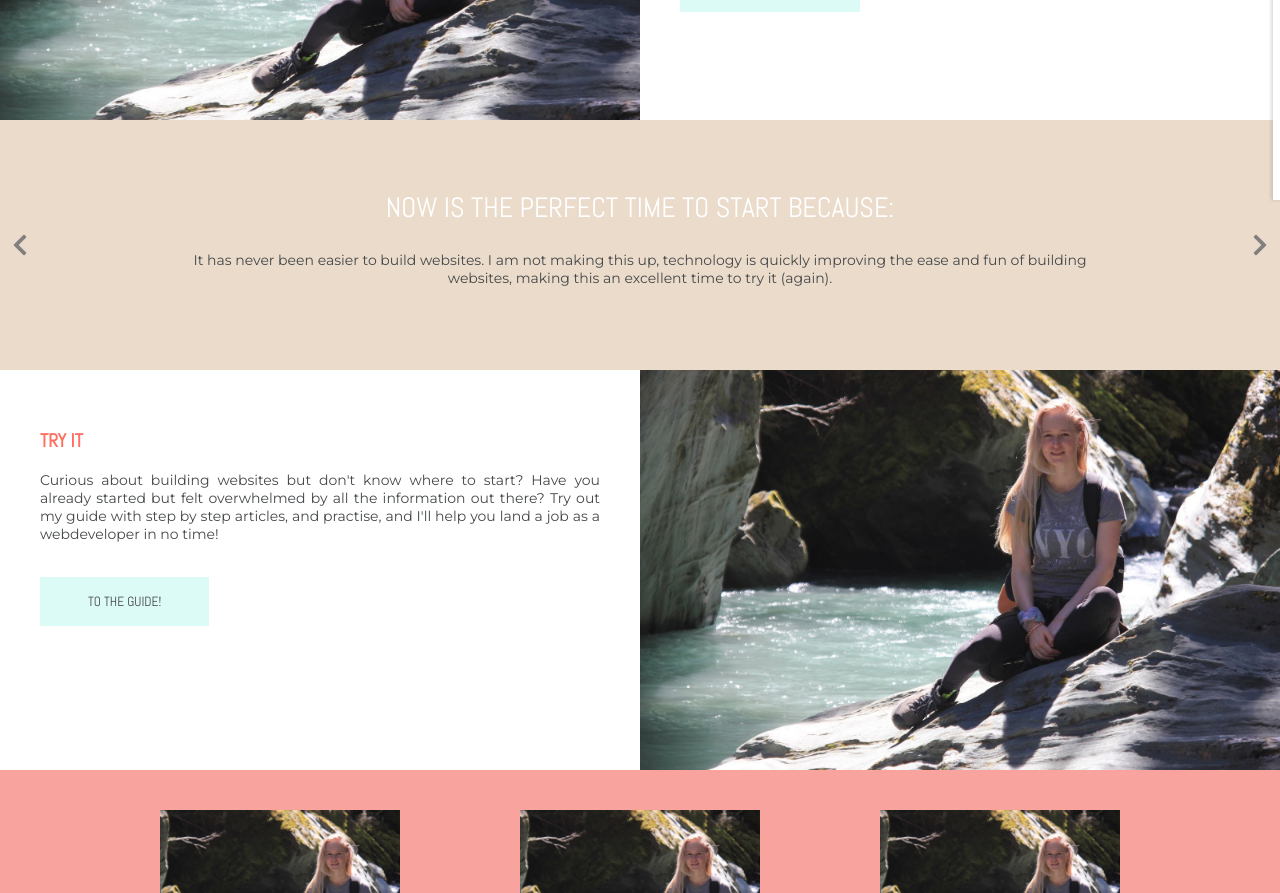
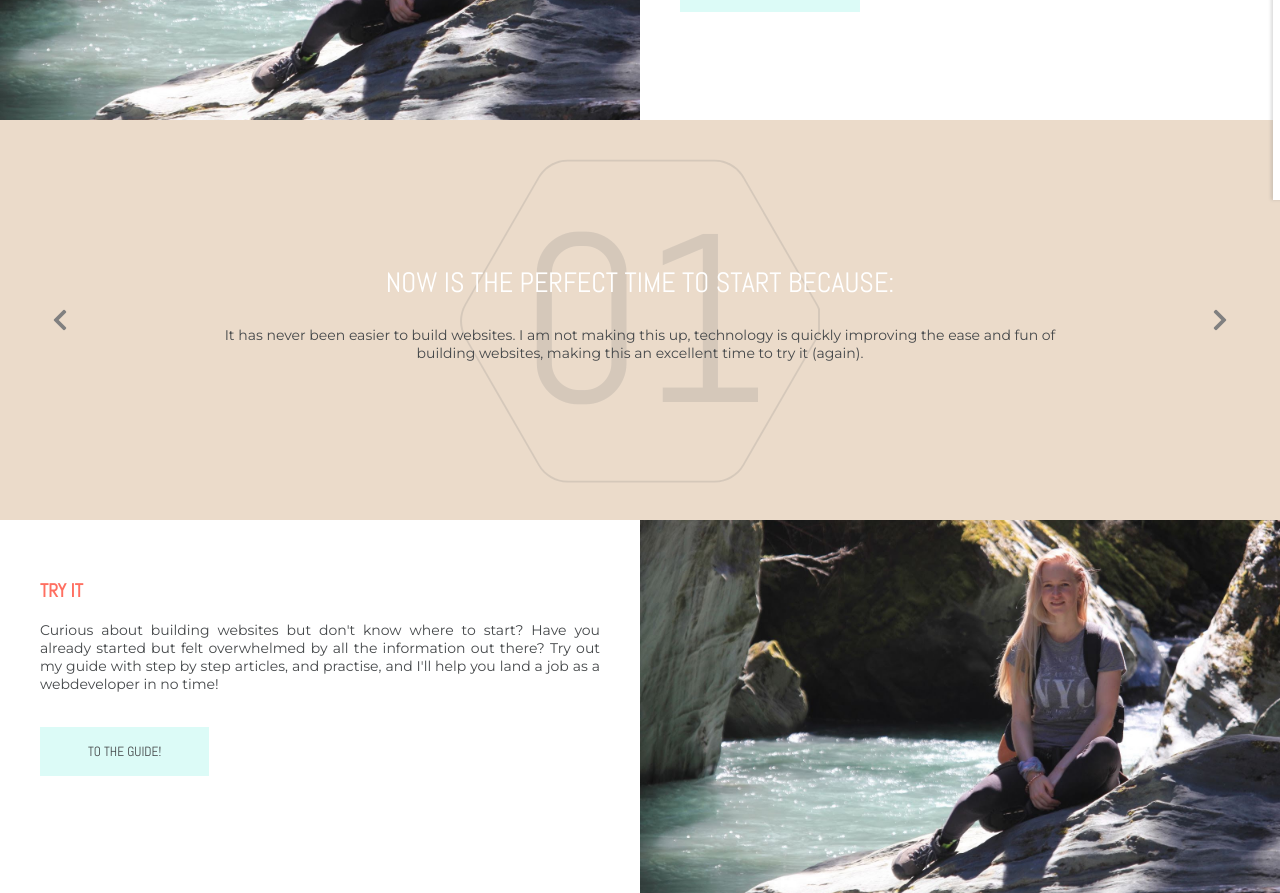
Before and after one commit to Claudia413/supreme-octo-fun, a Vue app: page /#/ in a window 1280 px wide. Shown: the part 600-1493 px from the top of the page. Built offline with nearby package versions, Linux system fonts and the light colour scheme; a web font is replaced by a local one.

Commit message:
Add hexagon and reason number to background of slider

```diff
--- a/src/views/Home.vue
+++ b/src/views/Home.vue
@@ -16,14 +16,64 @@
 			<div class="arrow" @click="incrementSlideIndex(-1)">
 				<span class="fas fa-chevron-left"></span>
 			</div>
+			<svg
+				class="hexagon-bg"
+				version="1.1"
+				id="Capa_1"
+				xmlns="http://www.w3.org/2000/svg"
+				xmlns:xlink="http://www.w3.org/1999/xlink"
+				x="0px"
+				y="0px"
+				viewBox="0 0 480 480"
+				style="enable-background:new 0 0 483.013 483.013;"
+				fill="#DCFBF7"
+				xml:space="preserve"
+			>
+				<path
+					d="M477.043,219.205L378.575,48.677c-7.974-13.802-22.683-22.292-38.607-22.292H143.041c-15.923,0-30.628,8.49-38.608,22.292
+	L5.971,219.205c-7.961,13.801-7.961,30.785,0,44.588l98.462,170.543c7.98,13.802,22.685,22.293,38.608,22.293h196.926
+	c15.925,0,30.634-8.491,38.607-22.293l98.469-170.543C485.003,249.99,485.003,233.006,477.043,219.205z"
+				></path>
+			</svg>
+			<svg
+				class="hexagon-bg small"
+				version="1.1"
+				id="Capa_1"
+				xmlns="http://www.w3.org/2000/svg"
+				xmlns:xlink="http://www.w3.org/1999/xlink"
+				x="0px"
+				y="0px"
+				viewBox="0 0 480 480"
+				style="enable-background:new 0 0 483.013 483.013;"
+				fill="#DCFBF7"
+				xml:space="preserve"
+			>
+				<path
+					d="M477.043,219.205L378.575,48.677c-7.974-13.802-22.683-22.292-38.607-22.292H143.041c-15.923,0-30.628,8.49-38.608,22.292
+	L5.971,219.205c-7.961,13.801-7.961,30.785,0,44.588l98.462,170.543c7.98,13.802,22.685,22.293,38.608,22.293h196.926
+	c15.925,0,30.634-8.491,38.607-22.293l98.469-170.543C485.003,249.99,485.003,233.006,477.043,219.205z"
+				></path>
+			</svg>
+			<transition name="fade-out" mode="out-in">
+				<div class="number" v-bind:key="slideIndex">0{{slideIndex}}</div>
+			</transition>
 			<div class="slider">
 				<h4>Now is the perfect time to start because:</h4>
 				<transition name="fade" mode="out-in">
-					<p class="inspiration" v-if="slideIndex === 1" key="one"
+					<p
+						class="inspiration"
+						v-if="slideIndex === 1"
+						key="one"
 					>It has never been easier to build websites. I am not making this up, technology is quickly improving the ease and fun of building websites, making this an excellent time to try it (again).</p>
-					<p class="inspiration" v-if="slideIndex === 2" key="two"
+					<p
+						class="inspiration"
+						v-if="slideIndex === 2"
+						key="two"
 					>There is a huge shortage of developers and this amount is only growing. More jobs than developers means developers have the upperhand in job negotiations. Sounds good huh!</p>
-					<p class="inspiration" v-if="slideIndex === 3" key="three"
+					<p
+						class="inspiration"
+						v-if="slideIndex === 3"
+						key="three"
 					>Is your current office space a bit gloom? Building websites can be done from any computer with a solid internet connection. Working from home, working remotely from a hammock, anything is possible.</p>
 				</transition>
 			</div>
@@ -135,11 +185,13 @@ export default {
 	grid-area: intro-text;
 }
 .slideit {
-	height: 250px;
+	height: 400px;
 	grid-area: slider;
 	justify-content: space-between;
 	background-color: $secondary-color;
 	font-family: "Abel", sans-serif;
+	padding: 0 40px;
+	position: relative;
 	.arrow {
 		font-size: 24px;
 		cursor: pointer;
@@ -151,6 +203,33 @@ export default {
 			margin: auto;
 		}
 	}
+	.hexagon-bg {
+		position: absolute;
+		fill: grey;
+		opacity: 0.2;
+		height: 360px;
+		left: calc(50% - 180px);
+		z-index: 0;
+		&.small {
+			height: 356px;
+			left: calc(50% - 178px);
+			fill: $secondary-color;
+			opacity: 1;
+		}
+	}
+	.number {
+		text-align: center;
+		width: 240px;
+		position: absolute;
+		left: calc(50% - 120px);
+		color: grey;
+		opacity: 0.2;
+		font-size: 240px;
+		bottom: calc(50% - 153px);
+		z-index: 0;
+
+
+	}
 	.slider {
 		display: flex;
 		flex-direction: column;
@@ -159,12 +238,16 @@ export default {
 		opacity: 1;
 		max-width: 70%;
 		text-align: center;
+		z-index: 20;
+	}
 	.fade-enter-active {
 		animation: fade-in 0.3s;
 	}
+
 	.fade-leave-active {
 		animation: fade-in 0.3s reverse;
 	}
+
 	@keyframes fade-in {
 		0% {
 			opacity: 0;
@@ -173,8 +256,22 @@ export default {
 			opacity: 1;
 		}
 	}
+	.fade-out-enter-active {
+		animation: fade-out 0.3s reverse;
+	}
+	.fade-out-leave-active {
+		animation: fade-out 0.3s;
+	}
+	@keyframes fade-out {
+		0% {
+			opacity: 0.2;
+		}
+		100% {
+			opacity: 0;
 		}
 	}
+}
+
 .try-it-pic {
 	grid-area: try-it-pic;
 }
@@ -184,6 +281,9 @@ export default {
 .text-block {
 	text-align: justify;
 	padding: 40px;
+	p {
+		max-width: 600px;
+	}
 }
 .blog-highlight {
 	grid-area: blog-highlight;
```
Lines whose indentation alone changed are shown as unchanged.
